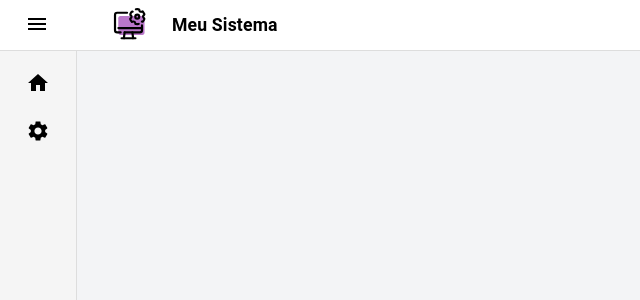
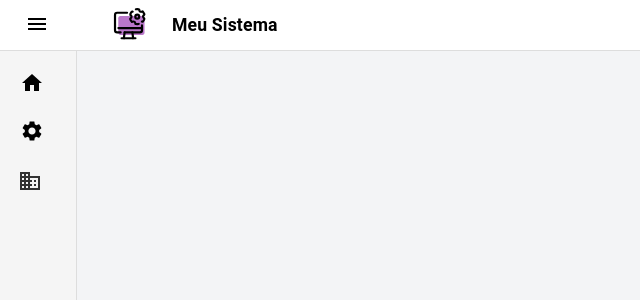
Before and after one commit to daylane/project-mcm, a React (Vite) app: page /home in a window 1280 px wide. Both pictures are taken after a click on the element 38 px from the left and 131 px from the top of the page. Shown: the top 300 px of the page, without its empty margins (0-640 px from the left). Built offline with nearby package versions, Linux system fonts and the light colour scheme.

Commit message:
feat: submenu

```diff
--- a/src/components/Layout/SideBar/index.css
+++ b/src/components/Layout/SideBar/index.css
@@ -22,13 +22,16 @@
   padding: 8px 12px;  /*8px vertical, 12 horizontal interno */
   color: #000000;
   text-decoration: none;
-  border-radius: 4px;  /*arredonda os cantos */
   margin-bottom: 8px; /*espaçamento pra baixo */
   transition: background-color 0.2s ease, justify-content 0.3s ease;  /*aniamação quando fundo muda e o alinhamento muda */
   justify-content: center; /* padrão (fechado) */
 }
 
 .sidebar.open .nav-link {
+  justify-content: flex-start; /* ícone à esquerda */
+}
+
+.sidebar.open .nav-sublink {
   justify-content: flex-start; /* ícone à esquerda */
 }
 
@@ -46,6 +49,28 @@
 .tooltip-container {
   position: relative;
   display: flex;
+  align-items: flex-start;
+  justify-content: center;
+  flex-direction: column;
+}
+
+.submenu {
+  display: flex;
+  flex-direction: column;
+  margin-top: 4px;
+}
+
+.nav-sublink {
+  display: flex;
   align-items: center;
-  justify-content: center;
+  color: #333;
+  text-decoration: none;
+  font-size: 14px;
+  padding: 6px 10px;
+  margin-bottom: 4px;
+  text-decoration: none;
 }
+.nav-sublink:hover {
+  background-color: #e0e0e0;
+  border-radius: 50px;  /*arrendonda os cantos */
+}
--- a/src/components/Layout/SideBar/index.jsx
+++ b/src/components/Layout/SideBar/index.jsx
@@ -1,13 +1,13 @@
 import { NavLink } from "react-router";
 import './index.css'
-import { BuildOutlined, Home, Settings } from "@mui/icons-material";
+import {  Business, Home, Settings } from "@mui/icons-material";
 import { useState } from "react";
 
 const items = [
     { name: 'Página Inicial', path: '/home', icon: <Home/>},
     { name: 'Cadastros', icon: <Settings/>,
          children: [
-     {name: 'Empresa', icon: <BuildOutlined/>}
+     {name: 'Empresa', icon: <Business/>}
     ]}
 ];
  const Sidebar = ({ abrirSideBar }) => {
@@ -33,18 +33,19 @@ const items = [
                     {abrirSideBar && <span className="tooltip-text">{name}</span>}
                     </NavLink>
                    ) : (
-                    <div className="nav-link active" onClick={() => toggleSubmenu(name)}>
+                    <div className="nav-link" onClick={() => toggleSubmenu(name)}>
                     {icon}
                     {abrirSideBar && <span className="tooltip-text">{name}</span>}
                     </div>
                    )}
 
                      {/* Submenu */}
-                    {children && openSubmenu === name && abrirSideBar && (
+                    {children && openSubmenu === name && (
                         <div className="submenu">
                         {children.map((child) => (
-                            <NavLink key={child.path} to={child.path} className="nav-sublink">
-                            <span>{child.name}</span>
+                            <NavLink key={child.name} to={child.path} className="nav-sublink">
+                            {child.icon}
+                            {abrirSideBar && <span className="tooltip-text">{child.name}</span>}
                             </NavLink>
                         ))}
                         </div>
```
